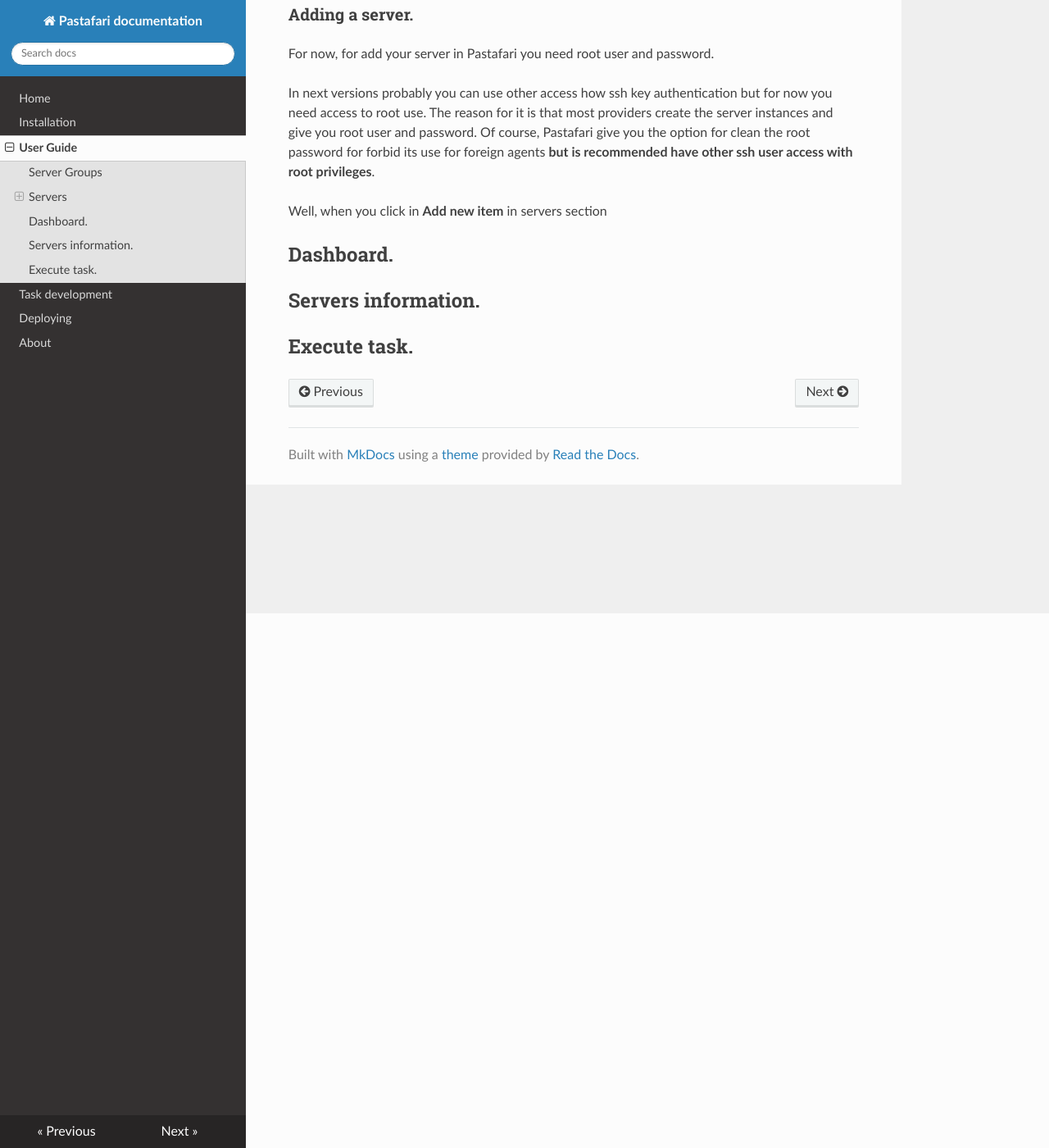
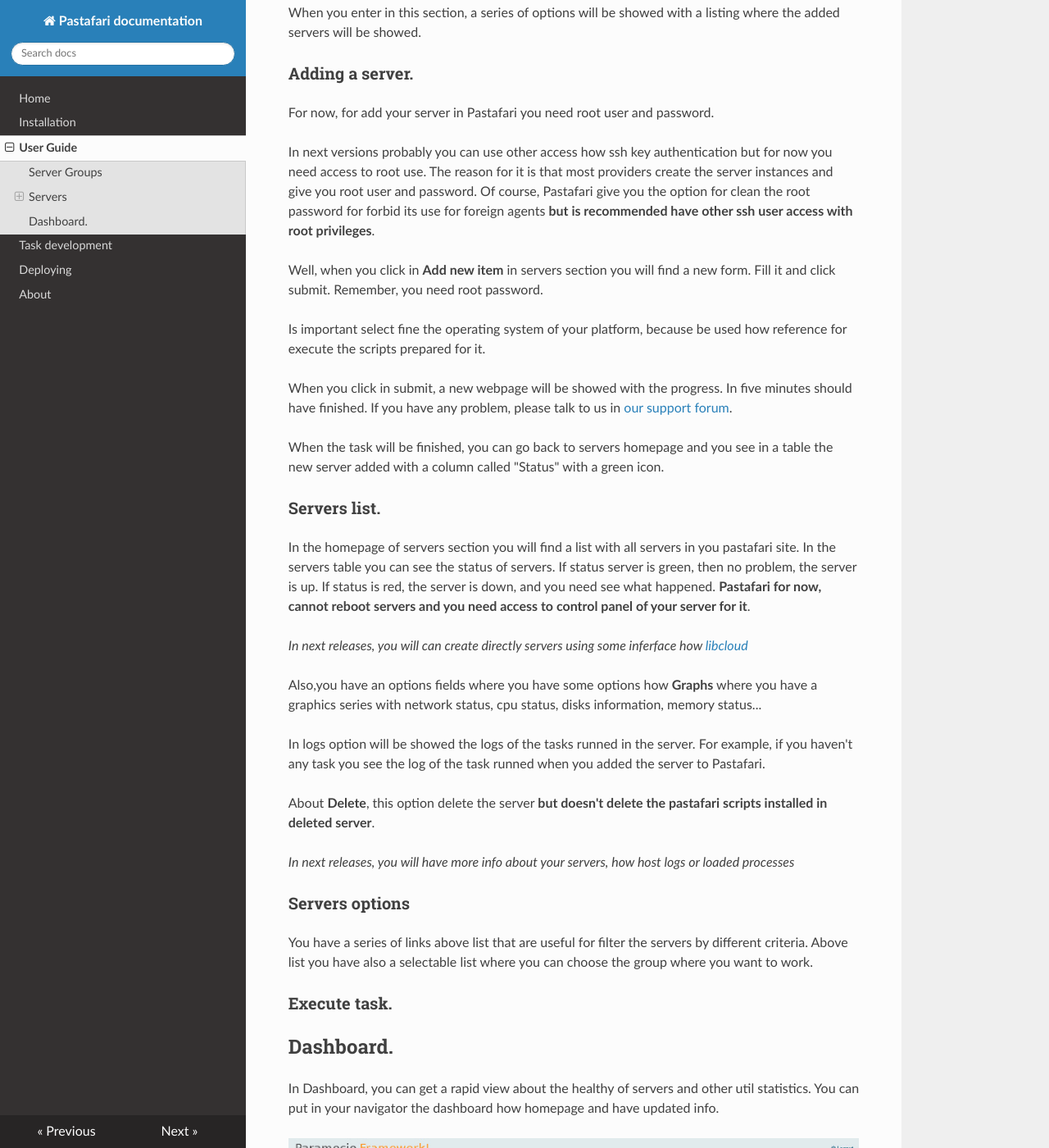
Before and after one commit to paramecio/pastafaridocs, an MkDocs documentation site: the page built from docs/userguide.md, in a window 1280 px wide and 1400 px high, scrolled down 652 px. Shown: the whole window at 82% size. Built offline with MkDocs 1.6.1, drawn with Linux system fonts in a browser that asks for light colours; nearby versions of some CDN libraries; old or Windows-style settings are respelled for this version of MkDocs.

Commit message:
Added more contents about  dashboards and listings

```diff
--- a/docs/userguide.md
+++ b/docs/userguide.md
@@ -16,16 +16,44 @@ When you have a new group, you can add a new server.
 
 ## Servers
 
+When you enter in this section, a series of options will be showed with a listing where the added servers will be showed.
+
 ### Adding a server.
 
 For now, for add your server in Pastafari you need root user and password.
 
 In next versions probably you can use other access how ssh key authentication but for now you need access to root use. The reason for it is that most providers create the server instances and give you root user and password. Of course, Pastafari give you the option for clean the root password for forbid its use for foreign agents **but is recommended have other ssh user access with root privileges**.
 
-Well, when you click in **Add new item** in servers section
+Well, when you click in **Add new item** in servers section you will find a new form. Fill it and click submit. Remember, you need root password.
+
+Is important select fine the operating system of your platform, because be used how reference for execute the scripts prepared for it.
+
+When you click  in submit, a new webpage will be showed with the progress. In five minutes should have finished. If you have any problem, please talk to us in [our support forum](http://pastafariproject.com/bbs).
+
+When the task will be finished, you can go back to servers homepage and you see in a table the new server added with a column called "Status" with a green icon.
+
+### Servers list.
+
+In the homepage of servers section you will find a list with all servers in you pastafari site. In the servers table you can see the status of servers. If status server is green, then no problem, the server is up. If status is red, the server is down, and you need see what happened. **Pastafari for now, cannot reboot servers and you need access to control panel of your server for it**.
+
+*In next releases, you will can create directly servers using some inferface how [libcloud](https://libcloud.apache.org/)*
+
+Also,you have an options fields where you have some options how **Graphs** where you have a graphics series with network status, cpu status, disks information, memory status...
+
+In logs option will be showed the logs of the tasks runned in the server. For example, if you haven't any task you see the log of the task runned when you added the server to Pastafari.
+
+About **Delete**, this option delete the server **but doesn't delete the pastafari scripts installed in deleted server**.
+
+*In next releases, you will have more info about your servers, how host logs or loaded processes*
+
+### Servers options
+
+You have a series of links above list that are useful for filter the servers by different criteria. Above list you have also a selectable list where you can choose the group where you want to work.
+
+### Execute task.
 
 ## Dashboard.
 
-## Servers information.
+In Dashboard, you can get a rapid view about the healthy of servers and other util statistics. You can put in your navigator the dashboard how homepage and have updated info.
 
-## Execute task.
+![Screenshot](img/dashboard_pastafari.jpg)
```
Also changed, not shown: docs/img/dashboard_pastafari.jpg (added).
